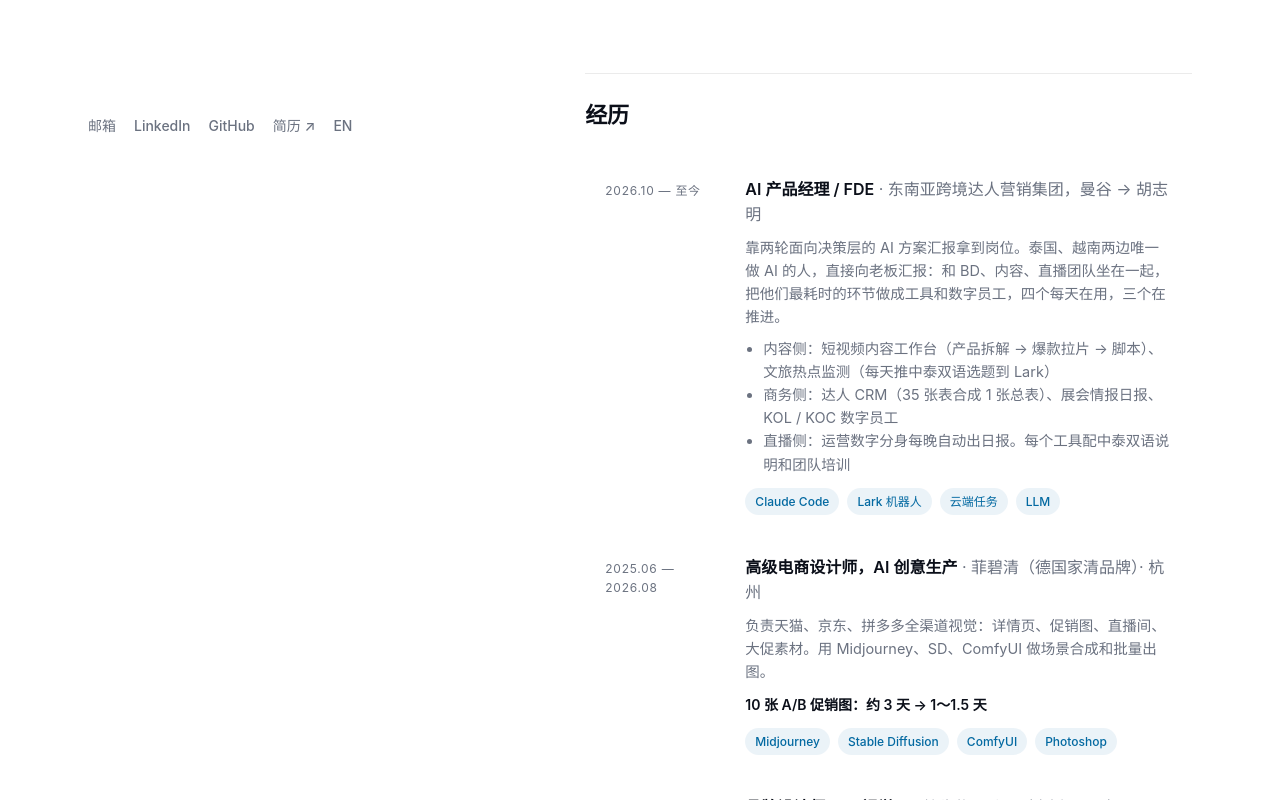
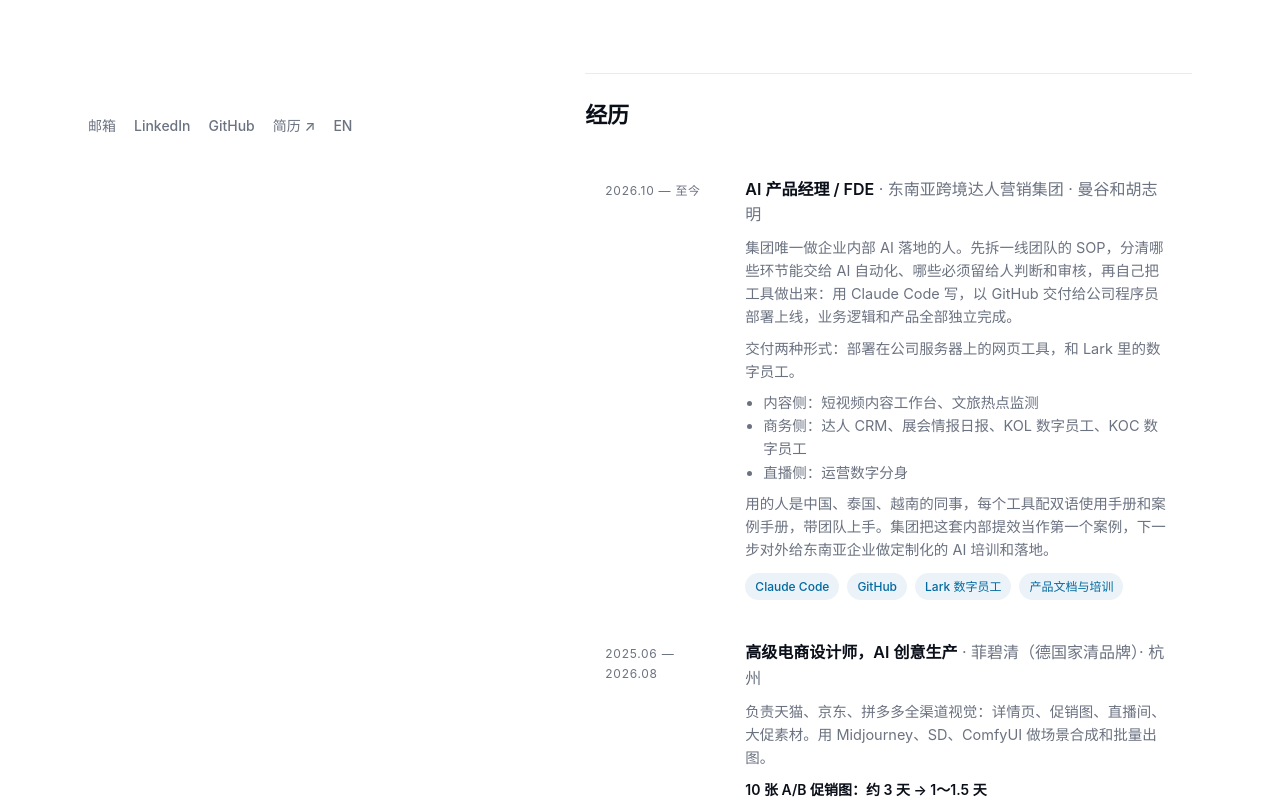
Before and after one commit to ChecheChat/chechechat.github.io, a plain HTML site: page zh.html in a window 1280 px wide. Shown: the part 567-1367 px from the top of the page. Drawn offline with Linux system fonts and the light colour scheme.

Commit message:
经历现职按三层框架重写；关于 04 砍短
Co-Authored-By: Claude Fable 5.1 <noreply@anthropic.com>

```diff
--- a/zh.html
+++ b/zh.html
@@ -52,7 +52,7 @@
         <div class="beat" data-beat="1"><div class="h"><span class="n">01</span>画画、摆摊、把故事讲给人听</div><p>大学做自由插画师，把生活里的灵感画下来，再做成冰箱贴这类文创周边：自己找打印厂、谈工艺、采购、定制，跑了很多场艺术市集。摊位上卖得最好的不是画得最好的，是故事讲得最清楚的。第一次知道「有没有人买」比「画得好不好」更难，也更有意思。</p></div>
         <div class="beat" data-beat="2"><div class="h"><span class="n">02</span>三年电商品牌设计，最早一批把 AI 用进生产</div><p>2023 年在智篆（阿里生态公司）实习，就开始在工作里用 GPT 和 Midjourney。毕业后进入品牌公司做电商品牌设计：巨梓生物、菲碧清，都是替公司自己的品牌做天猫、京东、拼多多的详情页、促销图、直播间视觉，把 Midjourney、ComfyUI 放进日常出图流程，促销图从拍摄合成改成生成后筛选，整个设计组的出图节奏都快了。</p></div>
         <div class="beat" data-beat="3"><div class="h"><span class="n">03</span>边上班边学 AI，把学习过程做成内容</div><p>2025 年底 AI 爆发，2026 年初开始白天上班、晚上学 Agent、写代码、投黑客松，把学的过程做成视频和文章持续输出，全网 6,000+ 粉、单条 14 万播放，一直活跃在 AI 创作者社群和 MCN 生态里。也是这段时间，从「用 AI 出图」变成「用代码把流程做成工具」。</p></div>
-        <div class="beat" data-beat="4"><div class="h"><span class="n">04</span>离开，去东南亚做 AI 落地</div><p>8 月底离开上一家公司，之后聚焦 AI + 跨境方向的岗位。10 月入职一家东南亚跨境达人营销集团，团队在曼谷、胡志明、马来西亚和日本，我是集团唯一做企业内部 AI 落地的人：给 BD、内容、直播团队做工具和数字员工，也给他们做 AI 培训。</p></div>
+        <div class="beat" data-beat="4"><div class="h"><span class="n">04</span>离开，去东南亚做 AI 落地</div><p>8 月底离开上一家公司，之后聚焦 AI + 跨境方向的岗位。10 月入职一家东南亚跨境达人营销集团，团队在曼谷、胡志明、马来西亚和日本，我是集团唯一做企业内部 AI 落地的人。</p></div>
       </div>
     </section>
 
@@ -63,14 +63,16 @@
       <a class="row" href="#projects">
         <div class="when">2026.10 — 至今</div>
         <div>
-          <div class="title">AI 产品经理 / FDE<span class="org"> · 东南亚跨境达人营销集团，曼谷 → 胡志明</span></div>
-          <p>靠两轮面向决策层的 AI 方案汇报拿到岗位。泰国、越南两边唯一做 AI 的人，直接向老板汇报：和 BD、内容、直播团队坐在一起，把他们最耗时的环节做成工具和数字员工，四个每天在用，三个在推进。</p>
+          <div class="title">AI 产品经理 / FDE<span class="org"> · 东南亚跨境达人营销集团 · 曼谷和胡志明</span></div>
+          <p>集团唯一做企业内部 AI 落地的人。先拆一线团队的 SOP，分清哪些环节能交给 AI 自动化、哪些必须留给人判断和审核，再自己把工具做出来：用 Claude Code 写，以 GitHub 交付给公司程序员部署上线，业务逻辑和产品全部独立完成。</p>
+          <p>交付两种形式：部署在公司服务器上的网页工具，和 Lark 里的数字员工。</p>
           <ul>
-            <li>内容侧：短视频内容工作台（产品拆解 → 爆款拉片 → 脚本）、文旅热点监测（每天推中泰双语选题到 Lark）</li>
-            <li>商务侧：达人 CRM（35 张表合成 1 张总表）、展会情报日报、KOL / KOC 数字员工</li>
-            <li>直播侧：运营数字分身每晚自动出日报。每个工具配中泰双语说明和团队培训</li>
+            <li>内容侧：短视频内容工作台、文旅热点监测</li>
+            <li>商务侧：达人 CRM、展会情报日报、KOL 数字员工、KOC 数字员工</li>
+            <li>直播侧：运营数字分身</li>
           </ul>
-          <div class="chips"><span class="chip">Claude Code</span><span class="chip">Lark 机器人</span><span class="chip">云端任务</span><span class="chip">LLM</span></div>
+          <p>用的人是中国、泰国、越南的同事，每个工具配双语使用手册和案例手册，带团队上手。集团把这套内部提效当作第一个案例，下一步对外给东南亚企业做定制化的 AI 培训和落地。</p>
+          <div class="chips"><span class="chip">Claude Code</span><span class="chip">GitHub</span><span class="chip">Lark 数字员工</span><span class="chip">产品文档与培训</span></div>
         </div>
       </a>
 
```
